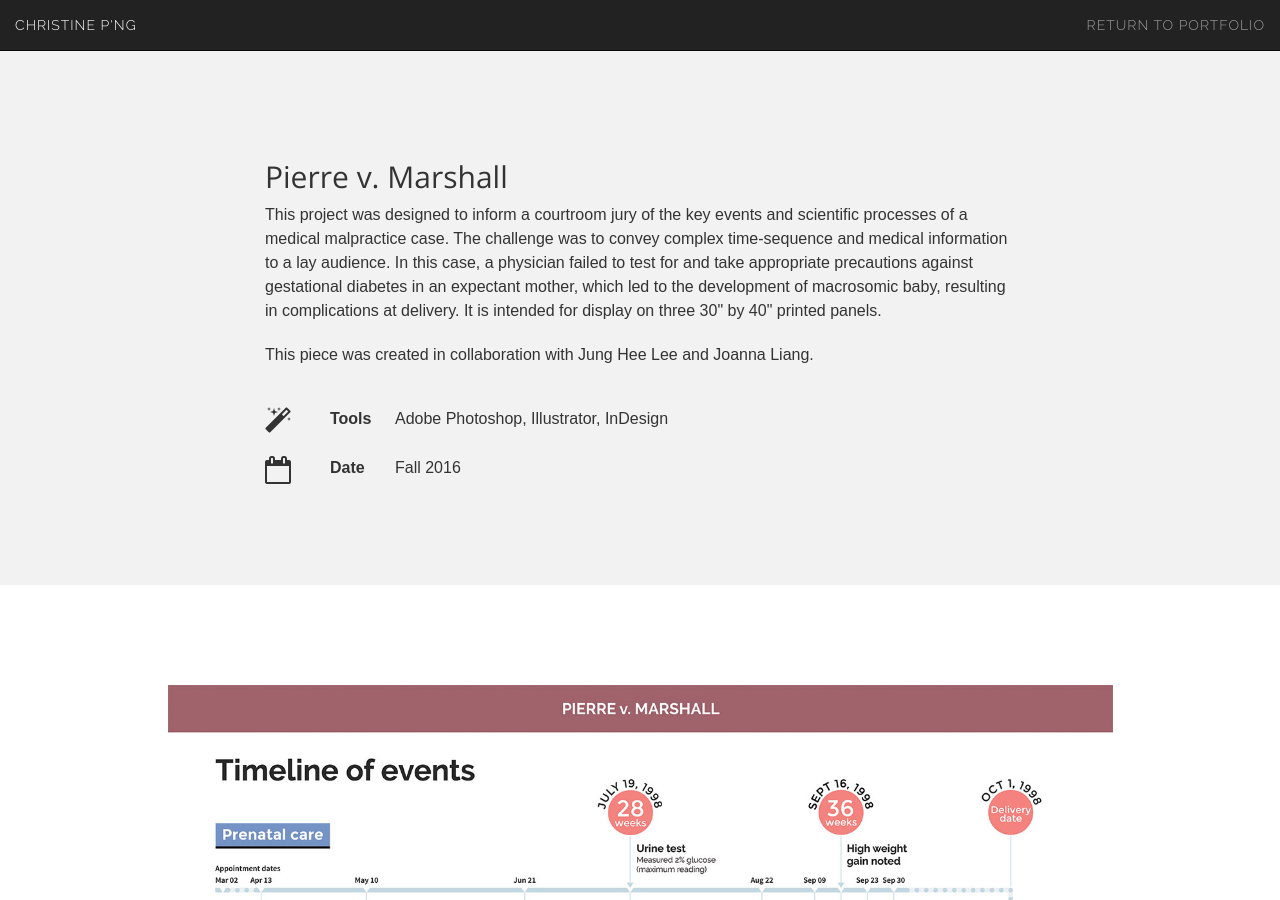
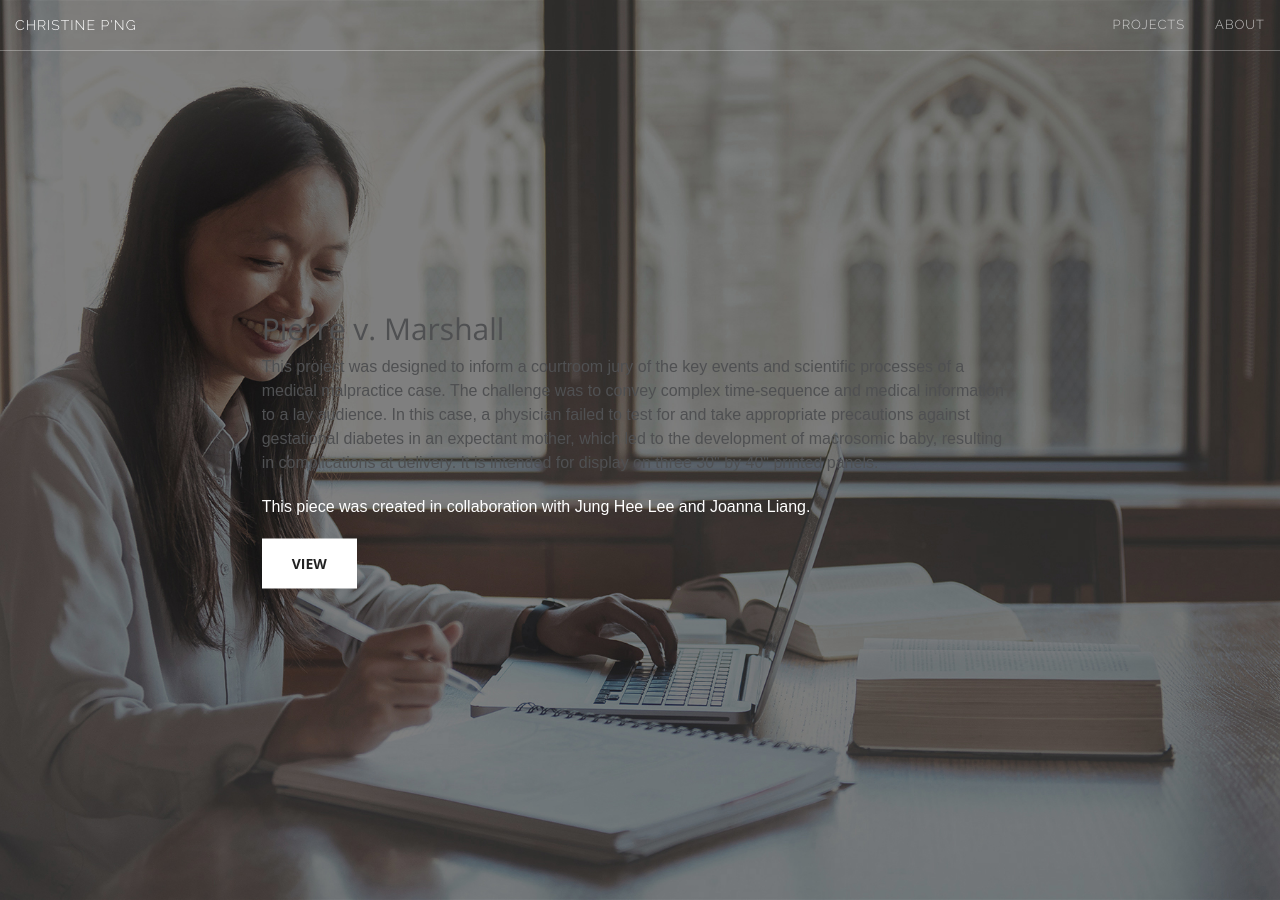
Before and after one commit to chspng/christinepng.ca, a Jekyll site: the page built from project-medlegal/index.html, in a window 1280 px wide and 900 px high. Built offline with Jekyll 4.4.1, drawn with Linux system fonts in a browser that asks for light colours.

Commit message:
Re formatted individual portfolio pages to use consistent navbar

```diff
--- a/_includes/work-full.html
+++ b/_includes/work-full.html
@@ -1,4 +1,4 @@
-<section>
+<section id="process">
     <div class="container">
         <div class="row">
 
--- a/_includes/work-header.html
+++ b/_includes/work-header.html
@@ -1,4 +1,23 @@
-<section class="portfolio-header text-left" >
+<header>
+    <link href="https://fonts.googleapis.com/css?family=Raleway:700" rel="stylesheet">
+    <div class="header-content ">
+        <!-- <div class="header-content-inner text-left" > -->
+            <div class="row col-lg-8 col-lg-offset-2 col-xs-10 col-xs-offset-1 text-left">
+                <h2 class="section-heading text-left" style="color:#4F5052">{{page.title}}</h2>
+            <!-- </div> -->
+            <!-- <div class="row col-lg-8 col-lg-offset-2 col-xs-10 col-xs-offset-1"> -->
+                <p class="text-dark text-left" style="color:#4F5052">{{page.description}}</p>
+            <!-- </div> -->
+            <!-- <p></p> -->
+            <!-- <div class="row"> -->
+                <a href="#process" class="btn btn-default btn-xl page-scroll">View</a>
+            </div>
+        <!-- </div> -->
+    </div>
+</header>
+
+
+<!-- <section class="portfolio-header text-left" >
     <div class="container">
         <div class="row">
             <div class="col-lg-8 col-lg-offset-2">
@@ -58,4 +77,4 @@
 
 
     </div>
-</section>
+</section>     -->
--- a/_includes/work-nav.html
+++ b/_includes/work-nav.html
@@ -1,5 +1,4 @@
-
-<nav id="mainNav" class="navbar navbar-inverse navbar-fixed-top">
+<nav id="mainNav" class="navbar navbar-default navbar-fixed-top bg-inverse">
     <div class="container-fluid">
         <!-- Brand and toggle get grouped for better mobile display -->
         <div class="navbar-header">
@@ -9,15 +8,26 @@
                 <span class="icon-bar"></span>
                 <span class="icon-bar"></span>
             </button>
-            <a class="nav navbar-brand page-scroll" href={{site.url}}>CHRISTINE P'NG</a>
+            <a class="navbar-brand page-scroll" href="{{site.baseurl}}/#page-top" style="font-family: 'Raleway', sans-serif; font-weight: 300;">Christine P'ng</a>
         </div>
 
         <!-- Collect the nav links, forms, and other content for toggling -->
         <div class="collapse navbar-collapse" id="bs-example-navbar-collapse-1">
             <ul class="nav navbar-nav navbar-right">
                 <li>
-                    <a class="page-scroll" href={{site.baseurl}}/#portfolio>RETURN TO PORTFOLIO</a>
+                    <a class="page-scroll" href="{{site.baseurl}}/#portfolio" style="font-weight: 300;">Projects</a>
                 </li>
+
+                <li>
+                    <a class="page-scroll" href="{{site.baseurl}}/#about" style="font-weight: 300;">About</a>
+                </li>
+                <!-- <li>
+                    <a class="page-scroll" href="blog" style="font-weight: 300;">BLOG</a>
+                </li> -->
+
+                <!-- <li>
+                    <a class="page-scroll" href="#contact" style="font-weight: 300;">CONTACT</a>
+                </li> -->
             </ul>
         </div>
         <!-- /.navbar-collapse -->
```
